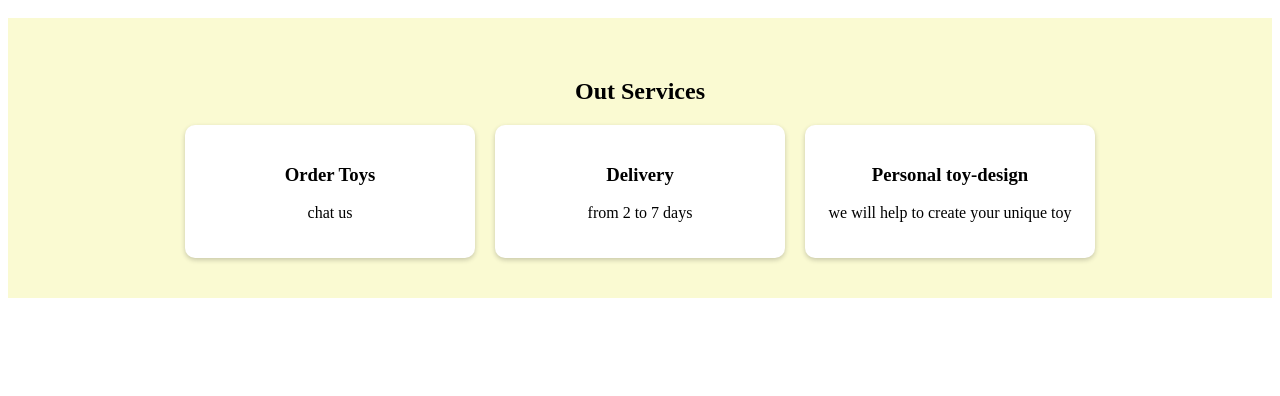
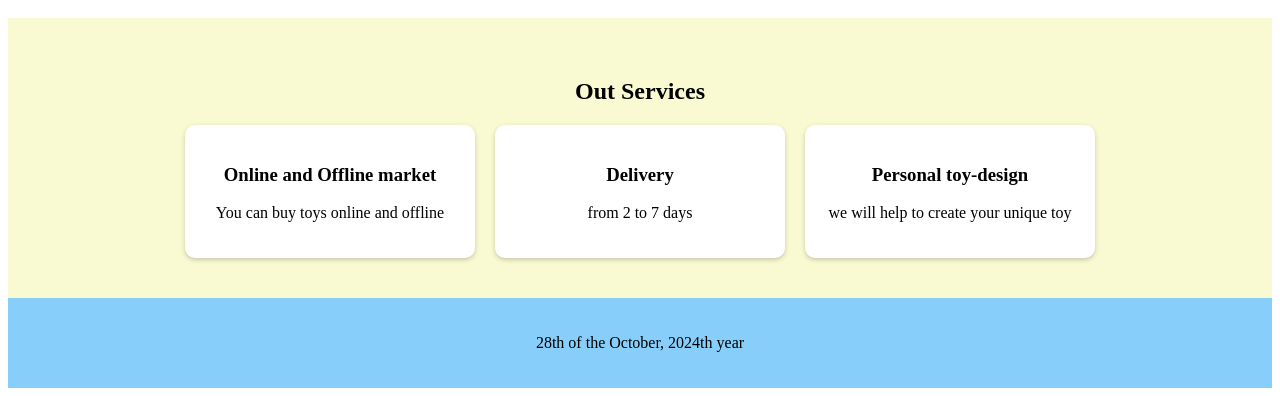
Before and after one commit to isbembi/HtmlCssTask, a plain HTML site: page index.html in a window 1280 px wide. Shown: the part 1170-1566 px from the top of the page. Before the commit the page ends 1476 px from the top, so only its background shows below. Drawn offline with Linux system fonts and the light colour scheme.

Commit message:
7th step is done

```diff
--- a/index.css
+++ b/index.css
@@ -66,3 +66,9 @@ header {
     border-radius: 10px; /* Скруглите углы */
     box-shadow: 0 2px 5px rgba(0, 0, 0, 0.2); /* Добавьте тень */
   }
+  footer {
+    background-color: lightskyblue; /* Укажите цвет фона */
+    color: black; /* Цвет текста */
+    text-align: center; /* Выравнивание текста */
+    padding: 20px;
+  }
--- a/index.html
+++ b/index.html
@@ -35,8 +35,8 @@
         <h2>Out Services</h2> <!-- Добавьте заголовок -->
         <div class="cards"> <!-- Контейнер для карточек -->
           <div class="card"> <!-- Карточка 1 -->
-            <h3> Order Toys</h3> <!-- Название услуги -->
-            <p>chat us</p> <!-- Описание услуги -->
+            <h3>Online and Offline market</h3> <!-- Название услуги -->
+            <p>You can buy toys online and offline </p> <!-- Описание услуги -->
           </div>
           <div class="card"> <!-- Карточка 2 -->
             <h3>Delivery</h3>
@@ -48,5 +48,9 @@
           </div>
         </div>
       </section>
+
+      <footer>
+        <p> 28th of the October, 2024th year</p> <!-- Добавьте текст копирайта -->
+      </footer>
 </body>
 </html>
```
